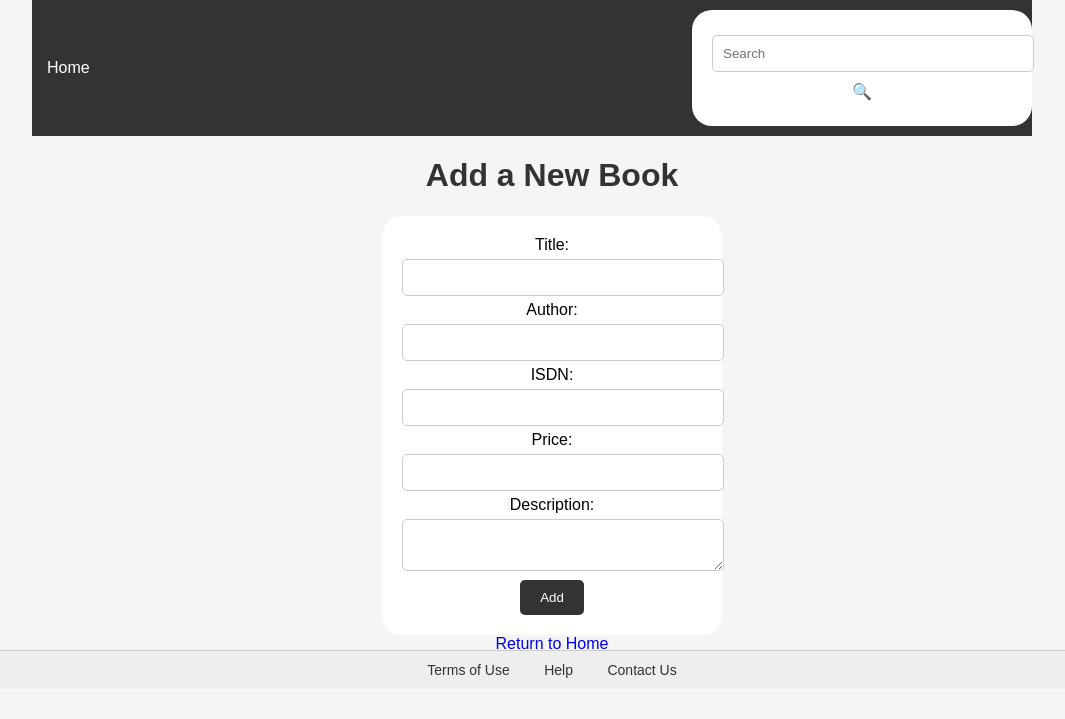
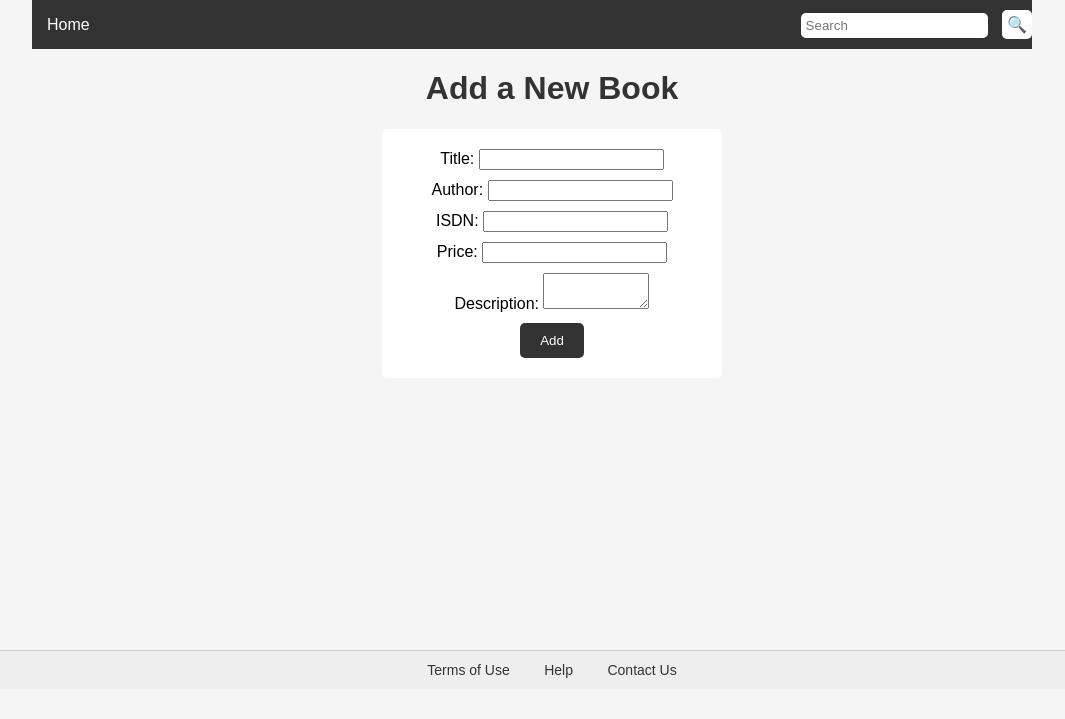
Before and after one commit to Abishai03/book_management_system, a Flask app: template app/templates/add_book.html in a window 1280 px wide. Shown: the part 111-830 px from the top of the page, without its empty margins (88-1153 px from the left). Run offline with Flask 3, Linux system fonts and the light colour scheme; the template is opened without the code that fills it, so the values that code supplies are empty.

Commit message:
Clean up of add books page.

```diff
--- a/app/templates/add_book.html
+++ b/app/templates/add_book.html
@@ -19,21 +19,17 @@
             color: #333;
         }
 
-        form {
+        .book-container {
             background-color: #fff;
-            border-radius: 20px;
-            padding: 20px;
+            border-radius: 5px;
+            max-width: 800px;
             width: 300px;
             margin: 0 auto;
+            padding: 20px;
         }
 
-        input[type="text"],
-        textarea {
-            width: 100%;
-            padding: 10px;
-            margin: 5px 0;
-            border: 1px solid #ccc;
-            border-radius: 5px;
+        .input-section {
+            margin-bottom: 10px;
         }
 
         input[type="submit"] {
@@ -49,20 +45,12 @@
             background-color: 	#808080;
         }
 
-        /*a {
-            display: block;
-            margin-top: 0px;
-            text-decoration: none;
-            color: #007bff;
+        textarea {
+            height: 100%;
+            width: 100px;
         }
 
-        a:hover {
-            text-decoration: underline;
-        }
 
-        p {
-            color: #ff0000;
-        }*/
     </style>
 </head>
 <body>
@@ -72,16 +60,32 @@
         <p>{{ message }}</p>
     {% endif %}
 
+    <div class="book-container">
         <form action="{{ url_for('add_book') }}" method="post">
+            <div class="input-section">
                 Title: <input type="text" name="title" required><br>
+            </div>
+
+            <div class="input-section">
                 Author: <input type="text" name="author" required><br>
+            </div>
+
+            <div class="input-section">
                 ISDN: <input type="text" name="ISDN" required><br>
+            </div>
+
+            <div class="input-section">
                 Price: <input type="text" name="price" required><br>
+            </div>
+
+            <div class="input-section">
                 Description: <textarea name="description" required></textarea><br>
+            </div>
+
             <input type="submit" value="Add">
         </form>
+    </div>
 
-    <a href="{{ url_for('index') }}">Return to Home</a>
 </body>
 </html>
 
```
Lines whose indentation alone changed are shown as unchanged.
